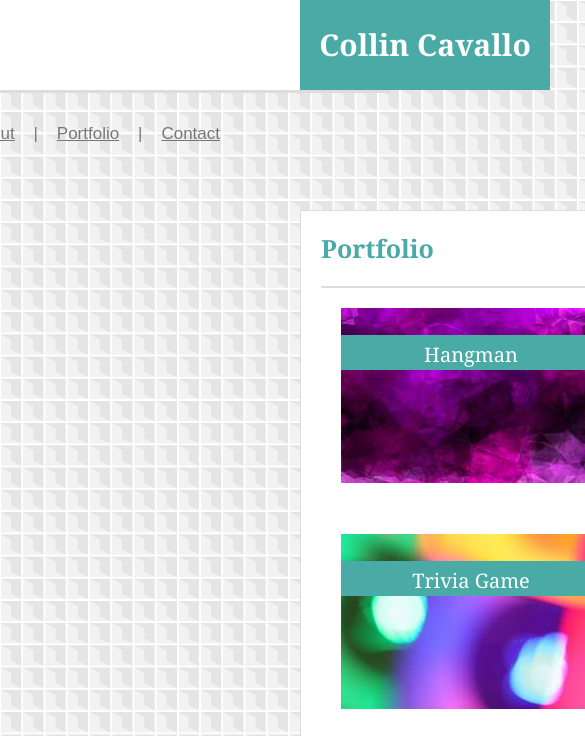
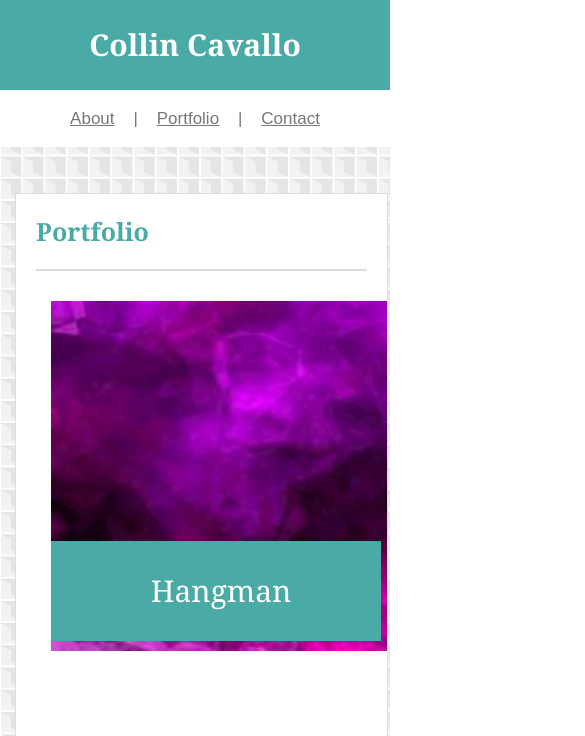
Before and after one commit to CollinPCavallo/responsive-portfolio, a plain HTML site: page portfolio.html in a window 390 px wide. Shown: the top 736 px of the page, 585 px wide, since content can reach past the window. Drawn offline with Linux system fonts and the light colour scheme.

Commit message:
Added 980 and 640 MQ

```diff
--- a/assets/css/style.css
+++ b/assets/css/style.css
@@ -43,12 +43,13 @@ a:visited{
 	right: 60px;
 	text-align: right;
 	float: left;
-	height: 80px;
 	width: 280px;
 	color: #777777;
 
 }
-
+.contentbox{
+	overflow: auto;
+}
 .maincontent{
 	border: 1px solid #dddddd;
 	line-height: 1.8;
@@ -56,7 +57,7 @@ a:visited{
 	width: 650px;
 	margin: 40px 40px 120px 156px;
 	background-color: white;
-	overflow: hidden;
+	overflow: auto;
 }
 
 
@@ -145,10 +146,11 @@ input[type="text"], input[type="message"]{
 	border: 2px solid #dddddd;
 	padding: 5px 0px 5px 0px;
 }
-input[type="message"]{
+textarea{
 	padding-bottom: 100px;
-	word-wrap: inherit;
+
 	width: 90.5%;
+	margin-left: 20px;
 }
 p, .formText{
 	font-family: 'Arial', 'Helvetica Neue', Helvetica, sans-serif;
@@ -167,13 +169,13 @@ input[type="Submit"]{
 	bottom: 20px;
 }
 .portimg{
-	padding: 20px;
-	margin-left: 20px;
+	margin: 30px;
+	float: left;
 }
 .wraper{
 	overflow: auto;
 }
-.hang{
+/*.hang{
 	position: absolute;
 	left: 341px;
 	top: 325px;
@@ -197,13 +199,203 @@ input[type="Submit"]{
 	position: absolute;
 	left: 341px;
 	top: 775px;
-}
+}*/
 .trivia, .widget, .rock, .hang, .rpg{
-	background-color: #4aaaa5;
+	/*background-color: #4aaaa5;
 	font-family: 'Georgia', Times, Times New Roman, serif;
 	color: white;
 	width: 220px;
 	text-align: center;
 	height: 35px;
+	font-size: 20px;*/
+	float: left;
+}
+@media only screen and (max-width: 980px) {
+	.header{
+		width: 100%
+	}
+	h1{
+		float: left;
+		margin-left: 100px;
+	}
+	.navlinks{
+		float: right;
+		position: absolute;
+		top: 35px;
+	}
+	.maincontent{
+		float: left;
+		margin-left: 100px;
+		width: 45%
+	}
+	.profile{
+		width: 400px;
+
+	}
+
+	p{
+		float: left;
+	}
+	.portimg{
+		width: 85%;
+		padding: 0px;
+	}
+	.port{
+		background-color: #4aaaa5;
+		position: relative;
+		left: 30px;
+		bottom: 150px;
+		text-align: center;
+		font-family: 'Georgia', Times, Times New Roman, serif;
+		padding-top: 20px;
+		padding-bottom: 20px;
+		width: 78%;
+		color: white;
+		font-size: 30px;
+
+	}
+
+
+@media only screen and (max-width: 768px) {
+		.header{
+		width: 100%;
+	}
+	h1{
+		float: left;
+		margin-left: 30px;
+		margin-right: 30px;
+	}
+	.navlinks{
+		float: right;
+		position: absolute;
+		top: 35px;
+	}
+	.maincontent{
+		width: 85%;
+		margin-left: 55px;
+	}
+	.profile{
+		padding-top: 20px;
+
+
+	}
+	.connect{
+		width: 85%;
+		position: relative;
+		bottom: 125px;
+		margin-left: 55px;
+
+	}
+	h3{
+		width: 100%;
+		text-align: left;
+		margin-left: 30px;
+		margin-right: 75px;
+
+	}
+	.icon{
+		float: left;
+		margin-left: 30px;
+	}
+
+
+	footer{
+	height: 80px;
+	content: "";
+	display: block;
+	clear: both;
+	text-align: center;
+	background-color: #666666;
+	border-top: 4px solid #4aaaa5;
+	width: 100%;
+	position: fixed;
+	bottom: 0px;
+	}
+.portimg{
+	float: left;
+	width: 40%;
+}
+.port{
+		background-color: #4aaaa5;
+		position: relative;
+		text-align: center;
+		font-family: 'Georgia', Times, Times New Roman, serif;
+		padding-top: 10px;
+		padding-bottom: 10px;
+		width: 40%;
+		color: white;
+		font-size: 15px;
+}
+
+
+}
+@media only screen and (max-width: 640px) {
+	h1{
+		width: 100%;
+		margin-left: 0px;
+		float: left;
+	}
+	.navlinks{
+		width: 100%;
+		float: right;
+		position: absolute;
+		top: 90px;
+		right: 0px;
+		background-color: #fff;
+		text-align: center;
+		padding-top:20px;
+		padding-bottom: 20px;
+		margin-bottom: 15px;
+
+
+	}
+	.maincontent{
+		width: 95%;
+		margin-left: 15px;
+		margin-top: 100px;
+	}
+	.connect{
+		width: 95%;
+		margin-left: 15px;
+	}
+	footer{
+		width: 100%;
+		margin-left: 0px
+	}
+	.portimg{
+		width: 500px;
+		margin-left: 35px;
+	}
+	.trivia, .widget, .rock, .hang, .rpg{
+	background-color: #4aaaa5;
+	font-family: 'Georgia', Times, Times New Roman, serif;
+	color: white;
+	width: 470px;
+	text-align: center;
+	height: 75px;
 	font-size: 20px;
+	padding-top: 20px
+	}
+	.hang{
+		position: relative;
+		left: 55px;
+		top: -150px;
+
+
+	}
+	.port{
+		background-color: #4aaaa5;
+		position: relative;
+		left: 35px;
+		bottom: 150px;
+		text-align: center;
+		font-family: 'Georgia', Times, Times New Roman, serif;
+		padding-top: 30px;
+		padding-bottom: 30px;
+		width: 81%;
+		color: white;
+		font-size: 30px;
+	}
+
+
 }
--- a/portfolio.html
+++ b/portfolio.html
@@ -33,23 +33,23 @@
 
 				<a href="#">
 					<img class="portimg" src="assets/images/placeholder1.jpg">
-					<p class="hang">Hangman</p>
+					<p class="port">Hangman</p>
 				</a>
 				<a href="#">
 					<img class="portimg" src="assets/images/placeholder2.jpg">
-					<p class="rpg">RPG Game</p>
+					<p class="port">RPG Game</p>
 				</a>
 				<a href="#">
 					<img class="portimg" src="assets/images/placeholder3.jpg">
-					<p class="trivia">Trivia Game</p>
+					<p class="port">Trivia Game</p>
 				</a>
 				<a href="#">
 					<img class="portimg" src="assets/images/placeholder4.jpg">
-					<p class="widget">Rutgers Info Widget</p>
+					<p class="port">Rutgers Info Widget</p>
 				</a>
 				<a href="#">
 					<img class="portimg" src="assets/images/placeholder5.jpg">
-					<p class="rock">Rock Paper</p>
+					<p class="port">Rock Paper</p>
 				</a>
 
 
```
Also changed, not shown: contact.html (+1 -1 lines), index.html (+7 -9 lines).
